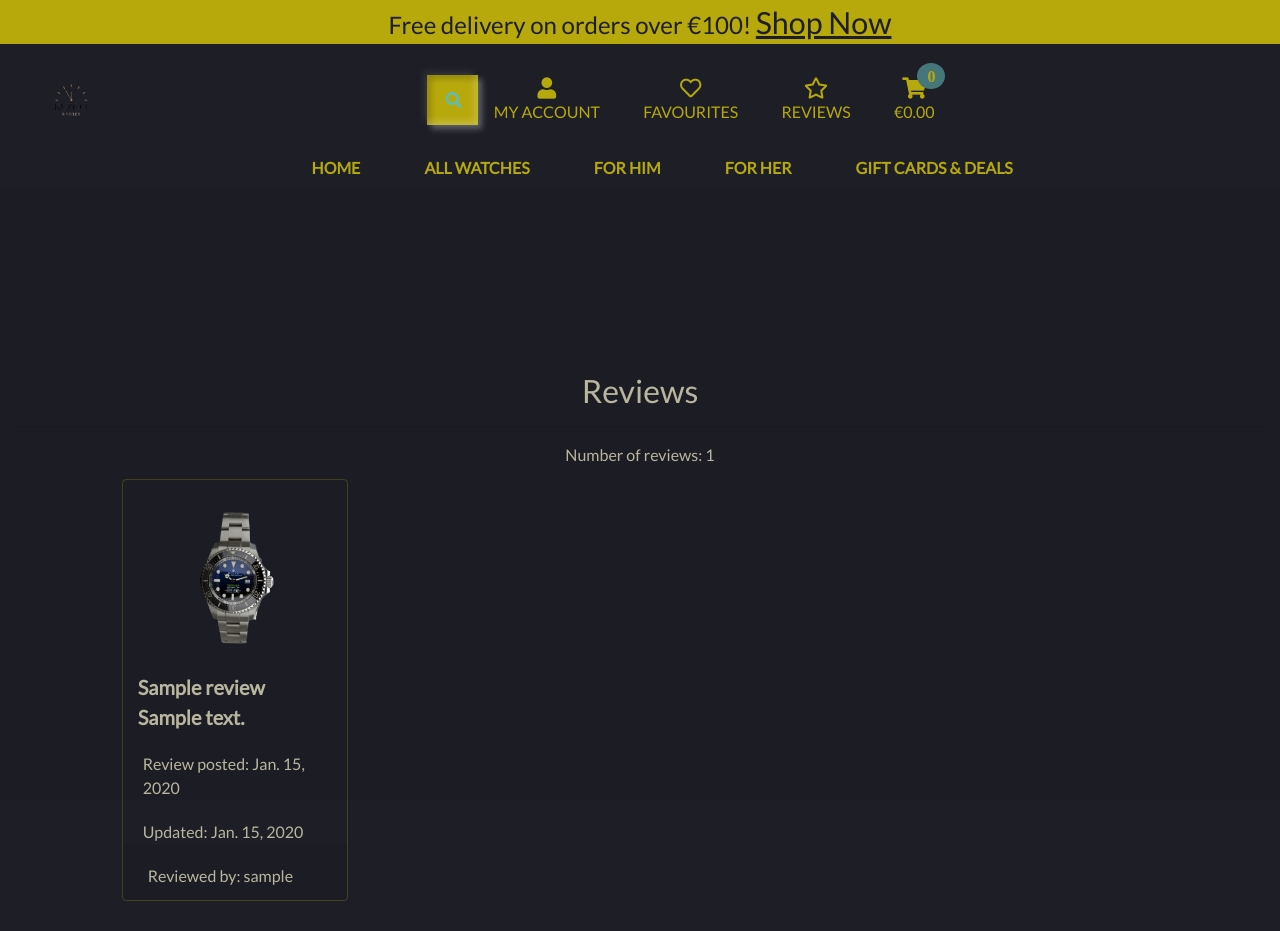
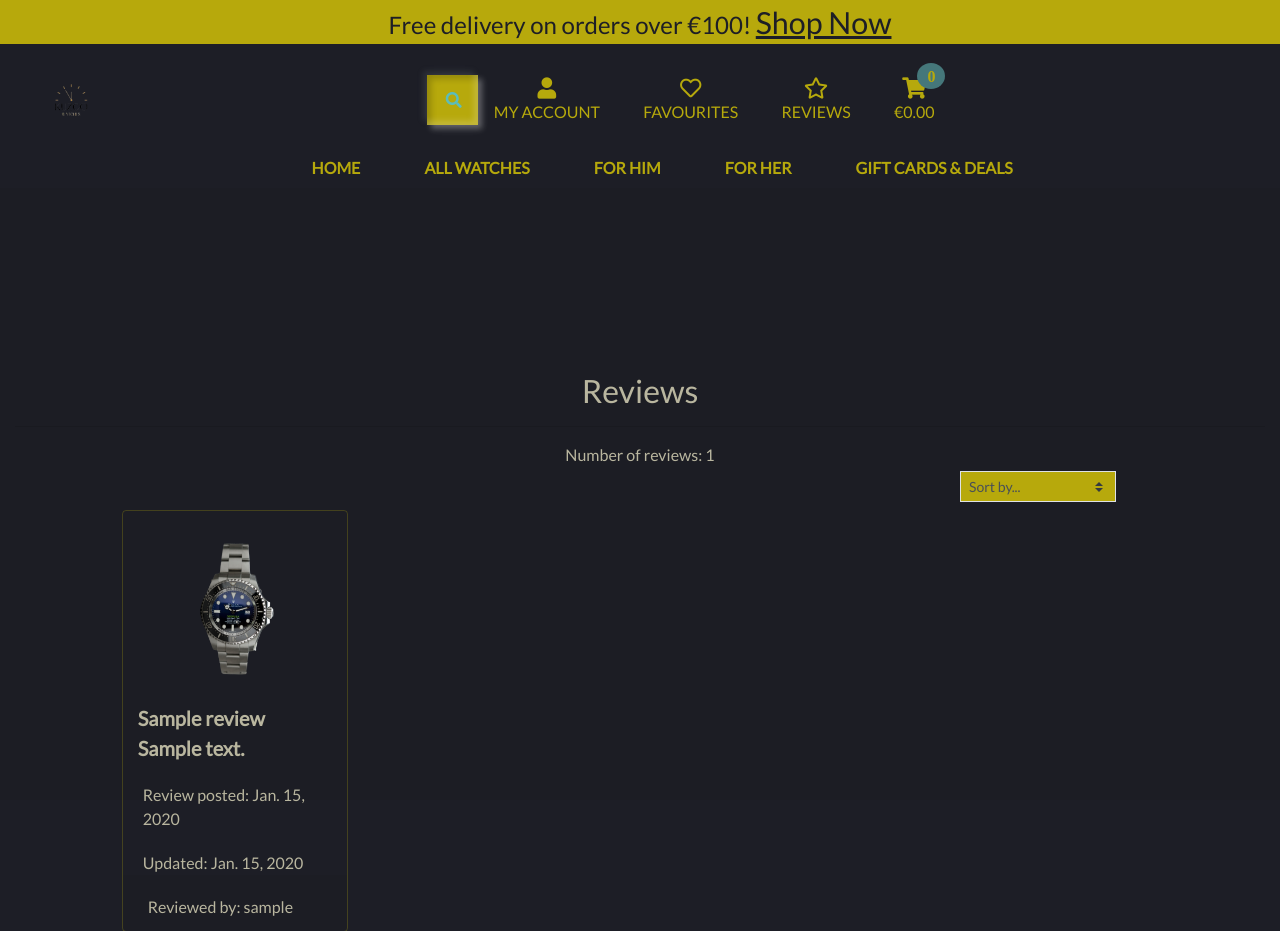
Before and after one commit to kuzGo/kuzco, a Django app: page /reviews/ in a window 1280 px wide. Shown: the top 931 px of the page. Run offline with Django 3.2, Linux system fonts and the light colour scheme; data comes from the database, SQL or seed files in the repository; tables that the repository leaves empty hold one stand-in row (values such as "Sample post"); some libraries are stand-ins or nearby versions.

Commit message:
Implement sorting reviews

```diff
--- a/reviews/templates/reviews/reviews.html
+++ b/reviews/templates/reviews/reviews.html
@@ -26,7 +26,22 @@
 
     <div class="row">
         <div class="container col-10 offset-1">
-            <div class="row mt-1 mb-2"></div>
+            <div class="row mt-1 mb-2">
+                <div class="col-lg-4 offset-lg-8 col-md-10 my-auto order-md-last d-flex justify-content-center justify-content-md-end">
+                    <div class="sort-select-wrapper w-50">
+                        <select id="sort-selector" class="custom-select custom-select-sm rounded-0 border border-{% if current_sorting != 'None_None' %}info{% else %}black{% endif %}">
+                            <option value="reset" {% if current_sorting == 'None_None' %}selected{% endif %}>Sort by...</option>
+                            <option value="created_asc" {% if current_sorting == 'created_asc' %}selected{% endif %}>Created (low to high)</option>
+                            <option value="created_desc" {% if current_sorting == 'created_desc' %}selected{% endif %}>Created (high to low)</option>
+                            <option value="title_desc" {% if current_sorting == 'title_desc' %}selected{% endif %}>Tiltle (A-Z)</option>
+                            <option value="updated_asc" {% if current_sorting == 'updated_asc' %}selected{% endif %}>Updated (A-Z)</option>
+                            <option value="updated_desc" {% if current_sorting == 'updated_asc' %}selected{% endif %}>Updated (Z-A)</option>
+                            <option value="username_asc" {% if current_sorting == 'username_asc' %}selected{% endif %}>Userame (A-Z)</option>
+                            <option value="username_desc" {% if current_sorting == 'name_desc' %}selected{% endif %}>Userame (Z-A)</option>
+                        </select>
+                    </div>
+                </div>
+            </div>
             <div class="row">
                 {% for review in reviews %}
                 <div class="col-sm-6 col-md-6 col-lg-4 col-xl-3">
@@ -79,3 +94,29 @@
     </div>
 </div>
 {% endblock %}
+
+{% block postload_js %}
+<script>
+    $('#sort-selector').change(function(){
+        var selector = $(this);
+        var currentURL = new URL (window.location);
+
+        var selectedVal = selector.val();
+        if(selectedVal != 'reset'){
+            var sort = selectedVal.split('_')[0];
+            var direction = selectedVal.split('_')[1];
+
+            currentURL.searchParams.set('sort', sort);
+            currentURL.searchParams.set('direction', direction);
+
+            window.location.replace(currentURL)
+        } else {
+            currentURL.searchParams.delete('sort');
+            currentURL.searchParams.delete('direction');
+
+            window.location.replace(currentURL)
+        }
+
+    })
+</script>
+{% endblock %}
--- a/static/css/style.css
+++ b/static/css/style.css
@@ -91,7 +91,7 @@ html {
 }
 .page-link {
     margin-top: 60px;
-    background: black!important;
+    background: #45777a!important;
     color: #b6a90c!important;
 }
 .hero-text {
```
